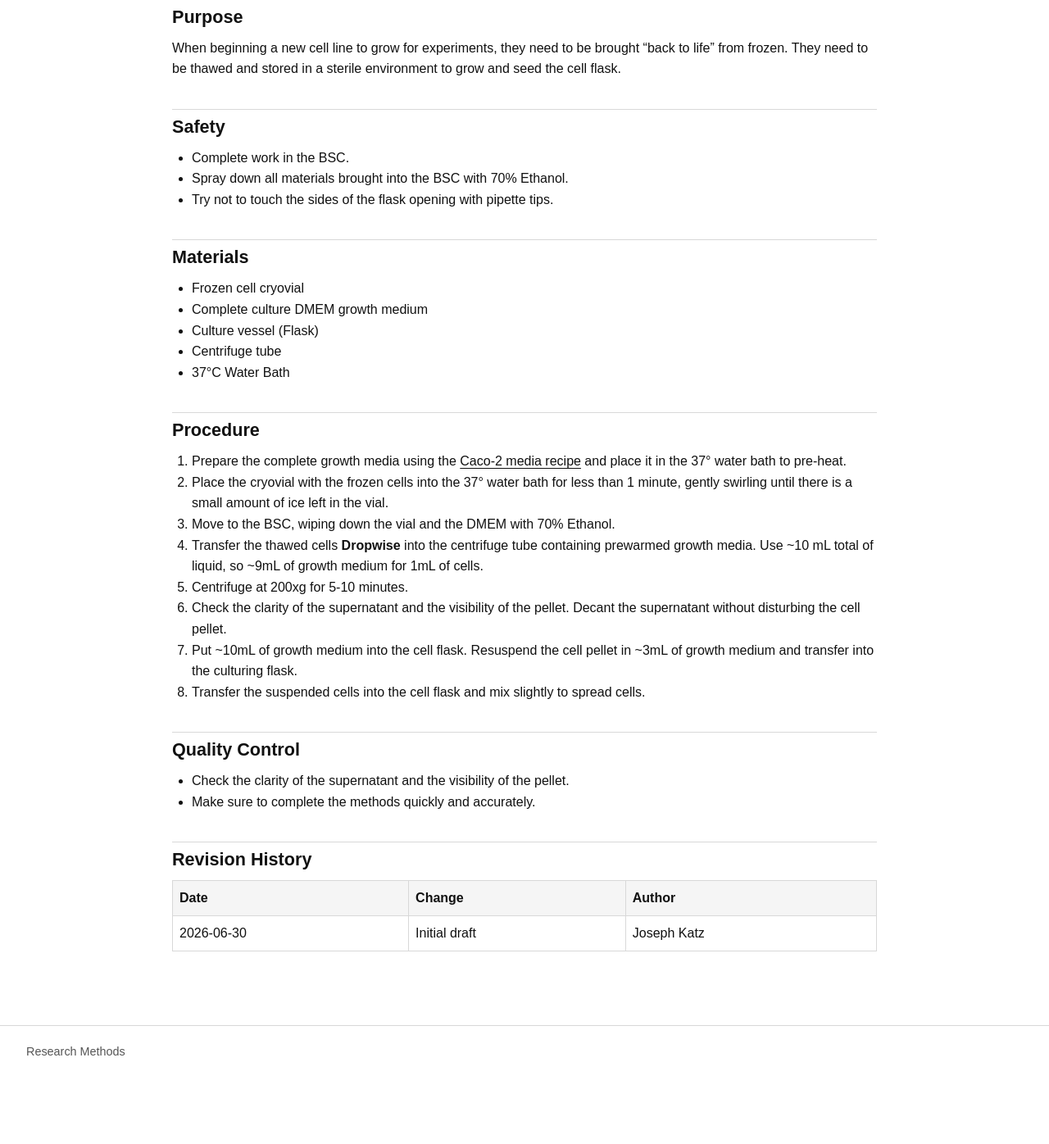
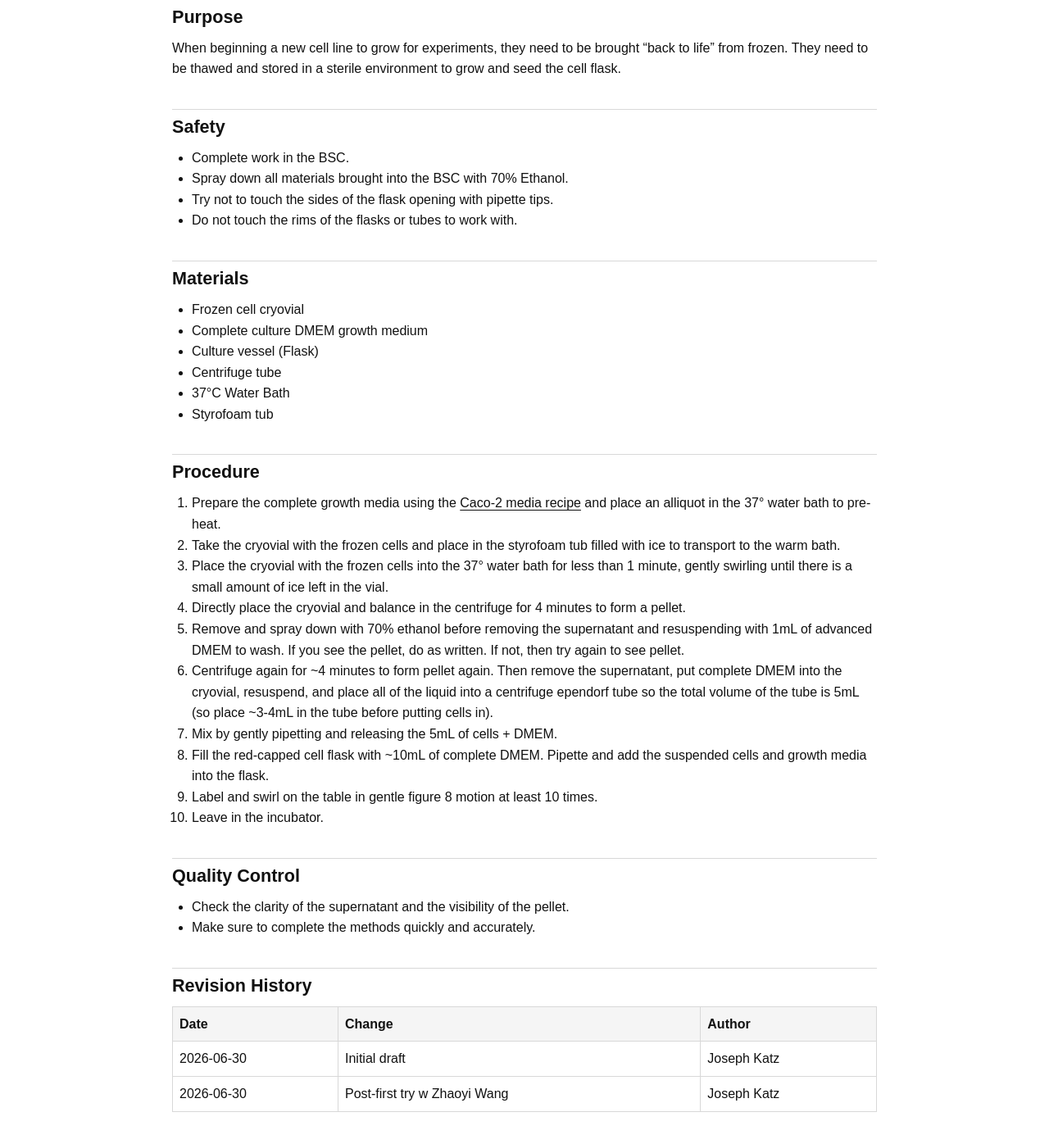
Before and after one commit to JosephKatz04/ResearchMethods, a Jekyll site: the page built from _methods/wet-lab/caco2-thawing-cells.md, in a window 1280 px wide and 1400 px high, scrolled down 287 px. Shown: the top 1396 px of the window at 82% size. Built offline with Jekyll 4.4.1, drawn with Linux system fonts in a browser that asks for light colours; before the commit the page ends 1602 px from its top, so only the background shows below that.

Commit message:
thawing with zhaoyi

```diff
--- a/_methods/wet-lab/caco2-thawing-cells.md
+++ b/_methods/wet-lab/caco2-thawing-cells.md
@@ -17,6 +17,7 @@ When beginning a new cell line to grow for experiments, they need to be brought
 - Complete work in the BSC.
 - Spray down all materials brought into the BSC with 70% Ethanol.
 - Try not to touch the sides of the flask opening with pipette tips.
+- Do not touch the rims of the flasks or tubes to work with.
 
 ## Materials
 
@@ -25,17 +26,20 @@ When beginning a new cell line to grow for experiments, they need to be brought
 - Culture vessel (Flask)
 - Centrifuge tube
 - 37°C Water Bath
+- Styrofoam tub
 
 ## Procedure
 
-1. Prepare the complete growth media using the [Caco-2 media recipe]({{ "/wet-lab/caco2-media-recipe/" | relative_url }}) and place it in the 37° water bath to pre-heat.
-2. Place the cryovial with the frozen cells into the 37° water bath for less than 1 minute, gently swirling until there is a small amount of ice left in the vial.
-3. Move to the BSC, wiping down the vial and the DMEM with 70% Ethanol.
-4. Transfer the thawed cells **Dropwise** into the centrifuge tube containing prewarmed growth media. Use ~10 mL total of liquid, so ~9mL of growth medium for 1mL of cells.
-5. Centrifuge at 200xg for 5-10 minutes.
-6. Check the clarity of the supernatant and the visibility of the pellet. Decant the supernatant without disturbing the cell pellet.
-7. Put ~10mL of growth medium into the cell flask. Resuspend the cell pellet in ~3mL of growth medium and transfer into the culturing flask.
-8. Transfer the suspended cells into the cell flask and mix slightly to spread cells.
+1. Prepare the complete growth media using the [Caco-2 media recipe]({{ "/wet-lab/caco2-media-recipe/" | relative_url }}) and place an alliquot in the 37° water bath to pre-heat.
+2. Take the cryovial with the frozen cells and place in the styrofoam tub filled with ice to transport to the warm bath.
+3. Place the cryovial with the frozen cells into the 37° water bath for less than 1 minute, gently swirling until there is a small amount of ice left in the vial.
+4. Directly place the cryovial and balance in the centrifuge for 4 minutes to form a pellet.
+5. Remove and spray down with 70% ethanol before removing the supernatant and resuspending with 1mL of advanced DMEM to wash. If you see the pellet, do as written. If not, then try again to see pellet.
+6. Centrifuge again for ~4 minutes to form pellet again. Then remove the supernatant, put complete DMEM into the cryovial, resuspend, and place all of the liquid into a centrifuge ependorf tube so the total volume of the tube is 5mL (so place ~3-4mL in the tube before putting cells in).
+7. Mix by gently pipetting and releasing the 5mL of cells + DMEM.
+8. Fill the red-capped cell flask with ~10mL of complete DMEM. Pipette and add the suspended cells and growth media into the flask.
+9. Label and swirl on the table in gentle figure 8 motion at least 10 times.
+10. Leave in the incubator.
 
 ## Quality Control
 
@@ -47,3 +51,4 @@ When beginning a new cell line to grow for experiments, they need to be brought
 | Date | Change | Author |
 | --- | --- | --- |
 | 2026-06-30 | Initial draft | Joseph Katz |
+| 2026-06-30 | Post-first try w Zhaoyi Wang | Joseph Katz |
```
